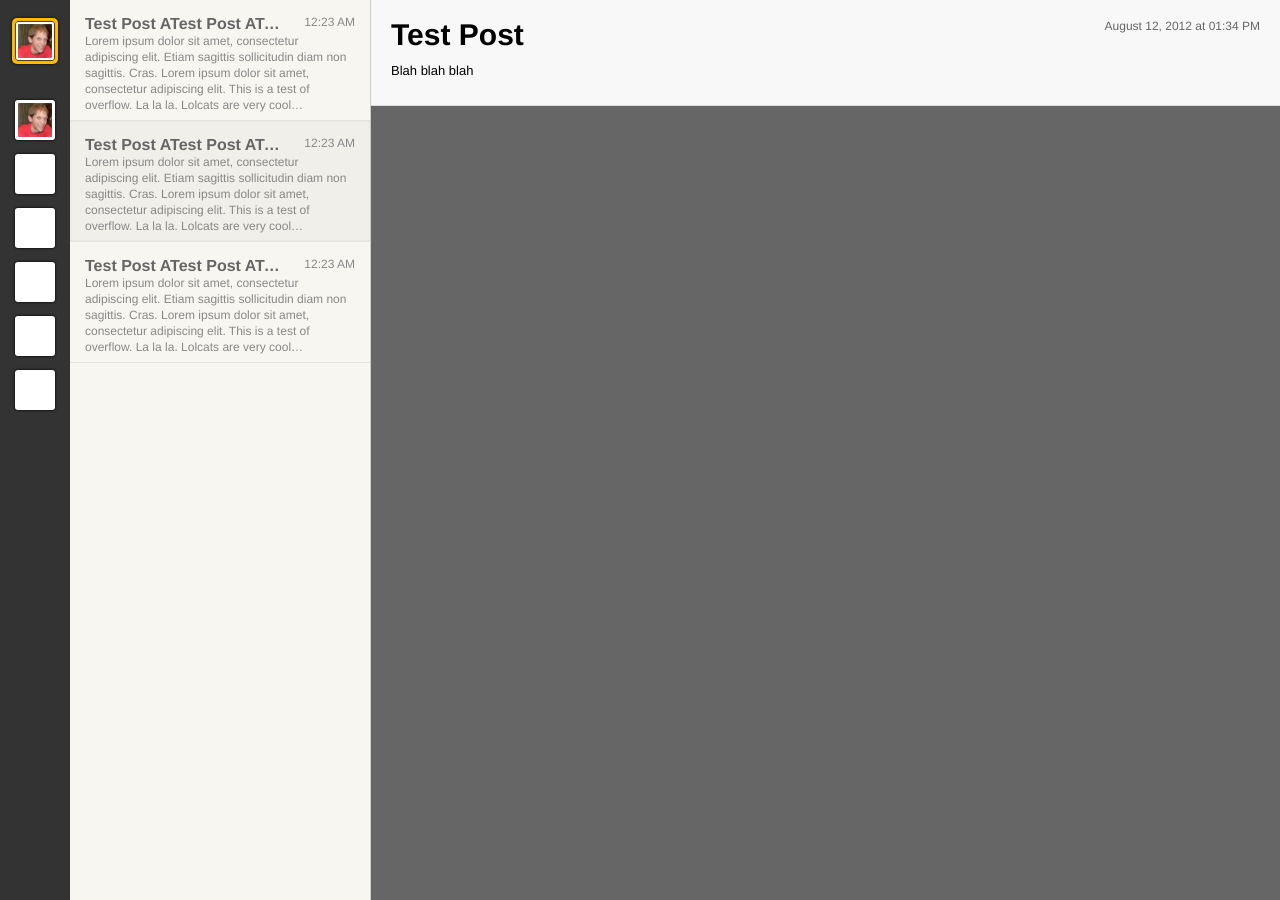
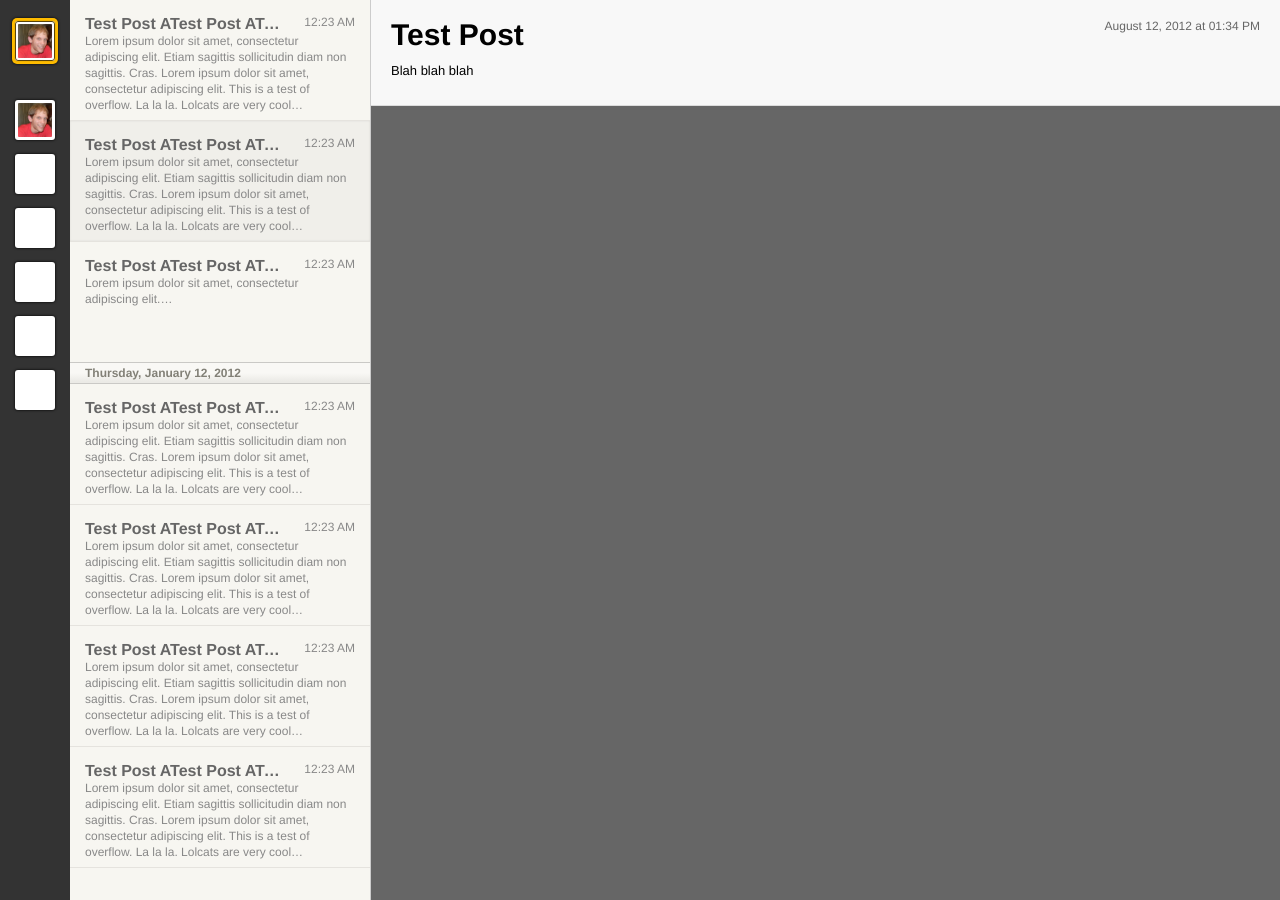
Before and after one commit to Tanner/Blog, a Jekyll site: the page built from _posts/2012-01-09-test-post.markdown, in a window 1280 px wide. Built offline with Jekyll 4.4.1, drawn with Linux system fonts in a browser that asks for light colours; Markdown is read by kramdown in place of the engine named in the settings.

Commit message:
Add date.

```diff
--- a/_layouts/default.html
+++ b/_layouts/default.html
@@ -99,6 +99,50 @@
 				<span class="time">12:23 AM</span>
 			</div>
 			<div class="excerpt">
+				Lorem ipsum dolor sit amet, consectetur adipiscing elit.&hellip;
+			</div>
+		</div>
+
+		<div class="date">
+			Thursday, January 12, 2012
+		</div>
+
+		<div class="post-excerpt">
+			<div class="header">
+				<span class="title">Test Post ATest Post ATest Post ATest Post ATest Post A</span>
+				<span class="time">12:23 AM</span>
+			</div>
+			<div class="excerpt">
+				Lorem ipsum dolor sit amet, consectetur adipiscing elit. Etiam sagittis sollicitudin diam non sagittis. Cras. Lorem ipsum dolor sit amet, consectetur adipiscing elit. This is a test of overflow. La la la. Lolcats are very cool&hellip;
+			</div>
+		</div>
+
+		<div class="post-excerpt">
+			<div class="header">
+				<span class="title">Test Post ATest Post ATest Post ATest Post ATest Post A</span>
+				<span class="time">12:23 AM</span>
+			</div>
+			<div class="excerpt">
+				Lorem ipsum dolor sit amet, consectetur adipiscing elit. Etiam sagittis sollicitudin diam non sagittis. Cras. Lorem ipsum dolor sit amet, consectetur adipiscing elit. This is a test of overflow. La la la. Lolcats are very cool&hellip;
+			</div>
+		</div>
+
+		<div class="post-excerpt">
+			<div class="header">
+				<span class="title">Test Post ATest Post ATest Post ATest Post ATest Post A</span>
+				<span class="time">12:23 AM</span>
+			</div>
+			<div class="excerpt">
+				Lorem ipsum dolor sit amet, consectetur adipiscing elit. Etiam sagittis sollicitudin diam non sagittis. Cras. Lorem ipsum dolor sit amet, consectetur adipiscing elit. This is a test of overflow. La la la. Lolcats are very cool&hellip;
+			</div>
+		</div>
+
+		<div class="post-excerpt">
+			<div class="header">
+				<span class="title">Test Post ATest Post ATest Post ATest Post ATest Post A</span>
+				<span class="time">12:23 AM</span>
+			</div>
+			<div class="excerpt">
 				Lorem ipsum dolor sit amet, consectetur adipiscing elit. Etiam sagittis sollicitudin diam non sagittis. Cras. Lorem ipsum dolor sit amet, consectetur adipiscing elit. This is a test of overflow. La la la. Lolcats are very cool&hellip;
 			</div>
 		</div>
--- a/css/style.css
+++ b/css/style.css
@@ -131,6 +131,24 @@ img {
 	font-family: Helvetica, sans-serif;
 
 	overflow: scroll;
+}
+
+#excerpts .date {
+	height: 20px;
+	line-height: 20px;
+
+	padding: 0 15px;
+
+	margin-top: -1px; /* remove preceding bottom border */
+
+	color: #828077;
+	font-size: 12px;
+	font-weight: bold;
+
+	border-top: solid 1px #cac9c6;
+	border-bottom: solid 1px #cac9c6;
+
+	background-image: -webkit-linear-gradient(bottom, #EBEAE6 8%, #F9F8F5 50%);
 }
 
 #excerpts .post-excerpt {
```
